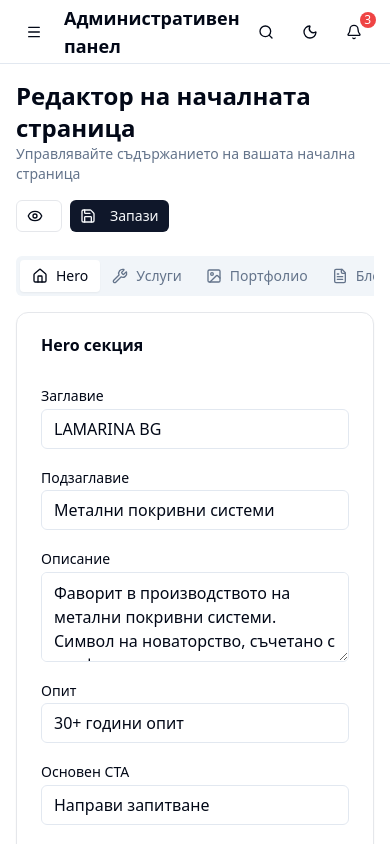
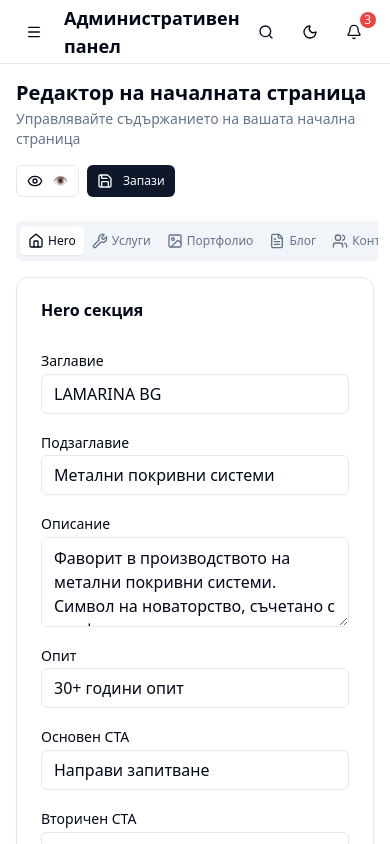
Before and after one commit to linkln33/lamarina, a Next.js app: page /admin/homepage in a window 390 px wide. Built offline with nearby package versions, Linux system fonts and the light colour scheme.

Commit message:
Fix horizontal scrollbar on mobile - add proper min-w-0 and overflow handling

```diff
--- a/src/app/admin/homepage/page.tsx
+++ b/src/app/admin/homepage/page.tsx
@@ -59,48 +59,49 @@ export default function HomepageEditor() {
   };
 
   return (
-    <div className="space-y-6">
+    <div className="space-y-6 min-w-0 w-full">
       <div className="flex flex-col lg:flex-row lg:items-center lg:justify-between gap-4">
         <div className="min-w-0 flex-1">
-          <h1 className="text-2xl lg:text-3xl font-bold break-words">Редактор на началната страница</h1>
-          <p className="text-muted-foreground text-sm lg:text-base break-words">
+          <h1 className="text-xl sm:text-2xl lg:text-3xl font-bold break-words leading-tight">Редактор на началната страница</h1>
+          <p className="text-muted-foreground text-sm lg:text-base break-words mt-1">
             Управлявайте съдържанието на вашата начална страница
           </p>
         </div>
         <div className="flex gap-2 flex-shrink-0">
-          <Button variant="outline" onClick={() => window.open('/', '_blank')} size="sm" className="lg:h-10 lg:px-4">
-            <Eye className="h-4 w-4 mr-2" />
+          <Button variant="outline" onClick={() => window.open('/', '_blank')} size="sm" className="lg:h-10 lg:px-4 text-xs sm:text-sm">
+            <Eye className="h-4 w-4 mr-1 sm:mr-2" />
             <span className="hidden sm:inline">Преглед</span>
+            <span className="sm:hidden">👁</span>
           </Button>
-          <Button onClick={handleSave} size="sm" className="lg:h-10 lg:px-4">
-            <Save className="h-4 w-4 mr-2" />
+          <Button onClick={handleSave} size="sm" className="lg:h-10 lg:px-4 text-xs sm:text-sm">
+            <Save className="h-4 w-4 mr-1 sm:mr-2" />
             <span className="hidden sm:inline">Запази промените</span>
             <span className="sm:hidden">Запази</span>
           </Button>
         </div>
       </div>
 
-      <Tabs value={activeTab} onValueChange={setActiveTab} className="space-y-4">
-        <div className="overflow-x-auto">
-          <TabsList className="inline-flex h-10 items-center justify-start rounded-md bg-muted p-1 text-muted-foreground w-max">
-            <TabsTrigger value="hero" className="inline-flex items-center justify-center whitespace-nowrap rounded-sm px-3 py-1.5 text-sm font-medium ring-offset-background transition-all">
-              <Home className="h-4 w-4 mr-2" />
+      <Tabs value={activeTab} onValueChange={setActiveTab} className="space-y-4 w-full min-w-0">
+        <div className="overflow-x-auto -mx-1 px-1">
+          <TabsList className="inline-flex h-10 items-center justify-start rounded-md bg-muted p-1 text-muted-foreground w-max min-w-full sm:min-w-0">
+            <TabsTrigger value="hero" className="inline-flex items-center justify-center whitespace-nowrap rounded-sm px-2 sm:px-3 py-1.5 text-xs sm:text-sm font-medium ring-offset-background transition-all">
+              <Home className="h-4 w-4 mr-1 sm:mr-2" />
               Hero
             </TabsTrigger>
-            <TabsTrigger value="services" className="inline-flex items-center justify-center whitespace-nowrap rounded-sm px-3 py-1.5 text-sm font-medium ring-offset-background transition-all">
-              <Wrench className="h-4 w-4 mr-2" />
+            <TabsTrigger value="services" className="inline-flex items-center justify-center whitespace-nowrap rounded-sm px-2 sm:px-3 py-1.5 text-xs sm:text-sm font-medium ring-offset-background transition-all">
+              <Wrench className="h-4 w-4 mr-1 sm:mr-2" />
               Услуги
             </TabsTrigger>
-            <TabsTrigger value="portfolio" className="inline-flex items-center justify-center whitespace-nowrap rounded-sm px-3 py-1.5 text-sm font-medium ring-offset-background transition-all">
-              <Image className="h-4 w-4 mr-2" />
+            <TabsTrigger value="portfolio" className="inline-flex items-center justify-center whitespace-nowrap rounded-sm px-2 sm:px-3 py-1.5 text-xs sm:text-sm font-medium ring-offset-background transition-all">
+              <Image className="h-4 w-4 mr-1 sm:mr-2" />
               Портфолио
             </TabsTrigger>
-            <TabsTrigger value="blog" className="inline-flex items-center justify-center whitespace-nowrap rounded-sm px-3 py-1.5 text-sm font-medium ring-offset-background transition-all">
-              <FileText className="h-4 w-4 mr-2" />
+            <TabsTrigger value="blog" className="inline-flex items-center justify-center whitespace-nowrap rounded-sm px-2 sm:px-3 py-1.5 text-xs sm:text-sm font-medium ring-offset-background transition-all">
+              <FileText className="h-4 w-4 mr-1 sm:mr-2" />
               Блог
             </TabsTrigger>
-            <TabsTrigger value="contact" className="inline-flex items-center justify-center whitespace-nowrap rounded-sm px-3 py-1.5 text-sm font-medium ring-offset-background transition-all">
-              <Users className="h-4 w-4 mr-2" />
+            <TabsTrigger value="contact" className="inline-flex items-center justify-center whitespace-nowrap rounded-sm px-2 sm:px-3 py-1.5 text-xs sm:text-sm font-medium ring-offset-background transition-all">
+              <Users className="h-4 w-4 mr-1 sm:mr-2" />
               Контакти
             </TabsTrigger>
           </TabsList>
@@ -138,11 +139,11 @@ export default function HomepageEditor() {
 // Hero Section Editor Component
 function HeroEditor({ hero, onUpdate }: { hero: HeroSection; onUpdate: (updates: Partial<HeroSection>) => void }) {
   return (
-    <Card>
+    <Card className="min-w-0 w-full">
       <CardHeader>
         <CardTitle>Hero секция</CardTitle>
       </CardHeader>
-      <CardContent className="space-y-4">
+      <CardContent className="space-y-4 min-w-0">
         <div className="grid grid-cols-1 lg:grid-cols-2 gap-4">
           <div>
             <Label htmlFor="hero-title">Заглавие</Label>
@@ -343,19 +344,20 @@ function ServicesEditor({ services, onUpdate }: { services: Service[]; onUpdate:
   };
 
   return (
-    <Card>
+    <Card className="min-w-0 w-full">
       <CardHeader>
         <div className="flex items-center justify-between">
           <CardTitle>Услуги</CardTitle>
-          <Button onClick={addService}>
-            <Plus className="h-4 w-4 mr-2" />
-            Добави услуга
+          <Button onClick={addService} size="sm" className="text-xs sm:text-sm">
+            <Plus className="h-4 w-4 mr-1 sm:mr-2" />
+            <span className="hidden sm:inline">Добави услуга</span>
+            <span className="sm:hidden">Добави</span>
           </Button>
         </div>
       </CardHeader>
-      <CardContent className="space-y-4">
+      <CardContent className="space-y-4 min-w-0">
         {services.map((service, index) => (
-          <Card key={service.id} className="p-4">
+          <Card key={service.id} className="p-4 min-w-0 w-full">
             <div className="flex items-center justify-between mb-4">
               <Badge variant="outline">Услуга {index + 1}</Badge>
               <Button
--- a/src/app/admin/layout.tsx
+++ b/src/app/admin/layout.tsx
@@ -24,11 +24,13 @@ export default function AdminLayout({
       </div>
 
       {/* Main Content Area */}
-      <div className="flex-1 flex flex-col overflow-hidden">
+      <div className="flex-1 flex flex-col overflow-hidden min-w-0">
         <AdminHeader onMenuClick={() => setSidebarOpen(true)} />
-        <main className="flex-1 overflow-auto p-4 lg:p-6">
-          <div className="max-w-7xl mx-auto min-w-0">
-            {children}
+        <main className="flex-1 overflow-auto">
+          <div className="p-4 lg:p-6">
+            <div className="max-w-7xl mx-auto min-w-0 w-full">
+              {children}
+            </div>
           </div>
         </main>
       </div>
```
